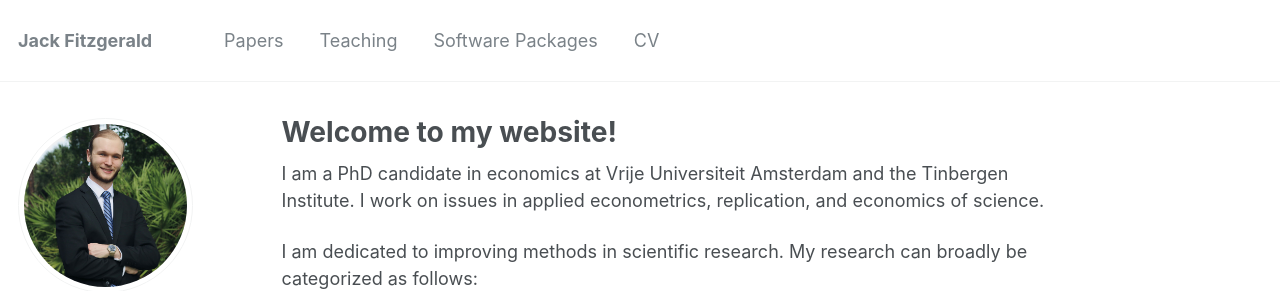
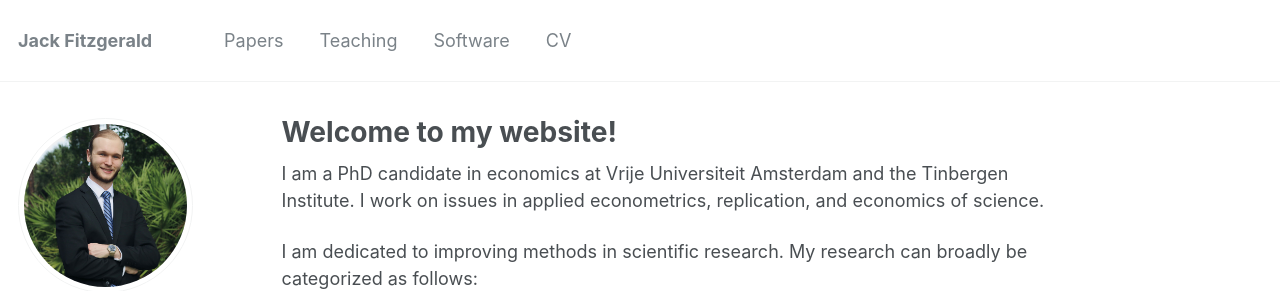
Before and after one commit to jack-fitzgerald/jack-fitzgerald.github.io, a Jekyll site: the page built from _pages/about.md, in a window 1280 px wide and 1049 px high. Shown: the top 291 px of the window. Built offline with Jekyll 4.4.1, drawn with Linux system fonts in a browser that asks for light colours; some web fonts are replaced.

Commit message:
Update navigation.yml

```diff
--- a/_data/navigation.yml
+++ b/_data/navigation.yml
@@ -6,8 +6,8 @@ main:
   - title: "Teaching"
     url: /teaching/
 
-  - title: "Software Packages"
-    url: /packages/
+  - title: "Software"
+    url: /software/
 
   - title: "CV"
     url: /files/jack_fitzgerald_cv.pdf
```
